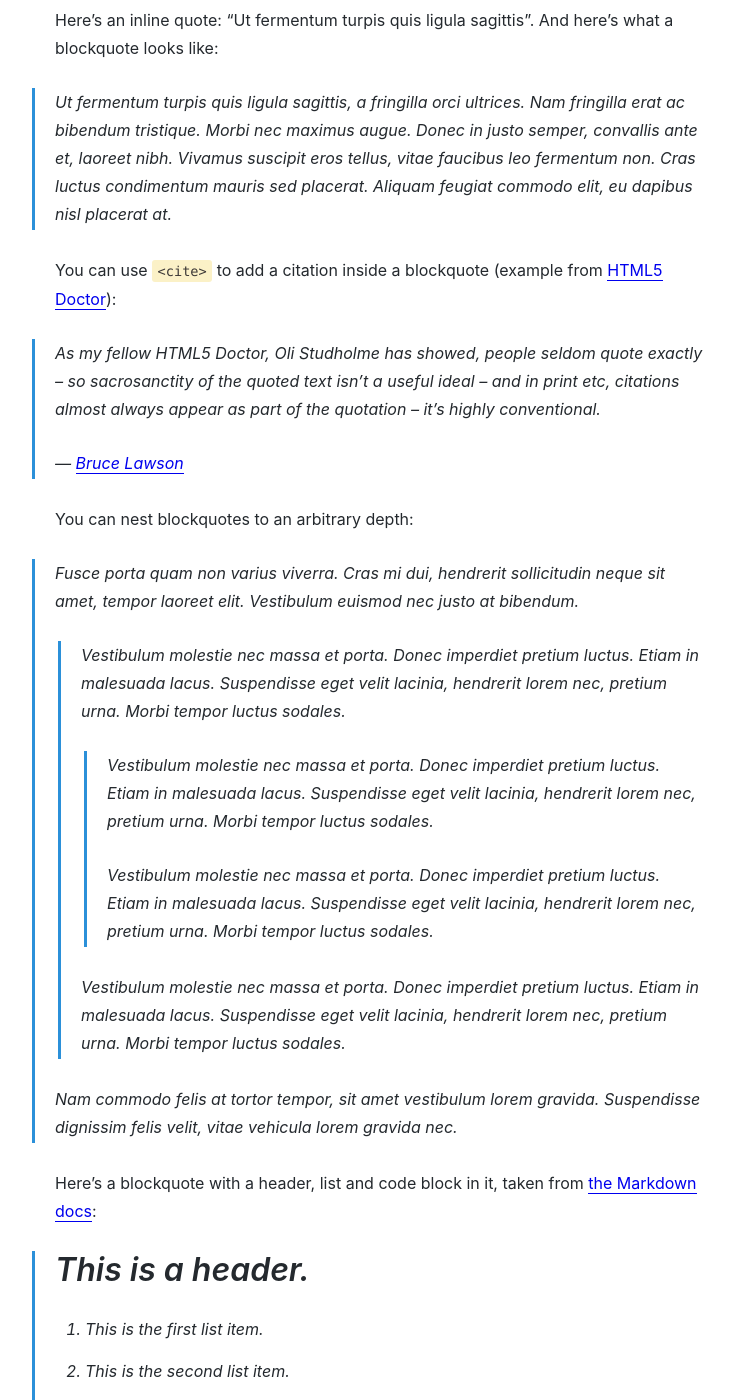
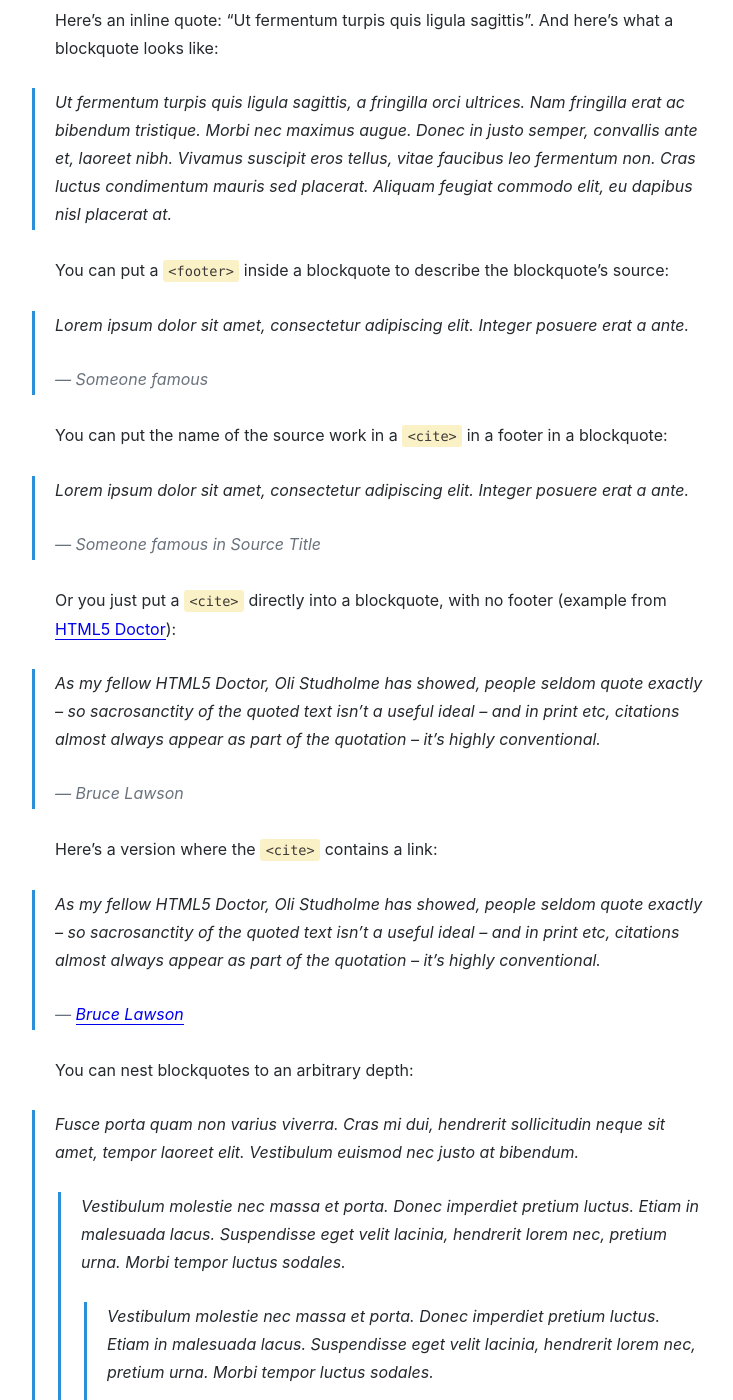
Before and after one commit to seanh/jekyll-theme-oatcake, a Jekyll site: the page built from _posts/2019-08-01-basics.md, in a window 1280 px wide and 1400 px high, scrolled down 5163 px. Shown: the whole window, without its empty margins (260-993 px from the left). Built offline with Jekyll 4.4.1, drawn with Linux system fonts in a browser that asks for light colours; our own code applies the rules of GitHub Pages for plain Markdown files.

Commit message:
Blockquote footer support

```diff
--- a/_posts/2019-08-01-basics.md
+++ b/_posts/2019-08-01-basics.md
@@ -199,13 +199,34 @@ here's what a blockquote looks like:
 > faucibus leo fermentum non. Cras luctus condimentum mauris sed placerat.
 > Aliquam feugiat commodo elit, eu dapibus nisl placerat at.
 
-You can use `<cite>` to add a citation inside a blockquote (example from [HTML5 Doctor](http://html5doctor.com/cite-and-blockquote-reloaded/)):
+You can put a `<footer>` inside a blockquote to describe the blockquote's source:
+
+> Lorem ipsum dolor sit amet, consectetur adipiscing elit. Integer posuere erat
+> a ante.
+> <footer>Someone famous</footer>
+
+You can put the name of the source work in a `<cite>` in a footer in a blockquote:
+
+> Lorem ipsum dolor sit amet, consectetur adipiscing elit. Integer posuere erat
+> a ante.
+> <footer>Someone famous in <cite>Source Title</cite></footer>
+
+Or you just put a `<cite>` directly into a blockquote, with no footer
+(example from [HTML5 Doctor](http://html5doctor.com/cite-and-blockquote-reloaded/)):
 
 > As my fellow HTML5 Doctor, Oli Studholme has showed, people seldom quote exactly
 > – so sacrosanctity of the quoted text isn’t a useful ideal – and in print etc,
 > citations almost always appear as part of the quotation – it’s highly conventional.
 >
-> — <cite>[Bruce Lawson](http://www.brucelawson.co.uk/2013/on-citing-quotations-again/)</cite>
+> <cite>Bruce Lawson</cite>
+
+Here's a version where the `<cite>` contains a link:
+
+> As my fellow HTML5 Doctor, Oli Studholme has showed, people seldom quote exactly
+> – so sacrosanctity of the quoted text isn’t a useful ideal – and in print etc,
+> citations almost always appear as part of the quotation – it’s highly conventional.
+>
+> <cite>[Bruce Lawson](http://www.brucelawson.co.uk/2013/on-citing-quotations-again/)</cite>
 
 You can nest blockquotes to an arbitrary depth:
 
--- a/assets/css/seanh.css
+++ b/assets/css/seanh.css
@@ -301,6 +301,17 @@ img {
   margin-left: -23px;
   padding-bottom: 2px;
 }
+.content blockquote footer,
+.content blockquote cite {
+  color: var(--muted-color);
+}
+.content blockquote footer:before,
+.content blockquote cite:before {
+  content: "\2014 \00A0";
+}
+.content blockquote footer cite:before {
+  content: "";
+}
 .content blockquote p:last-child {
   margin-bottom: 0;
 }
```
